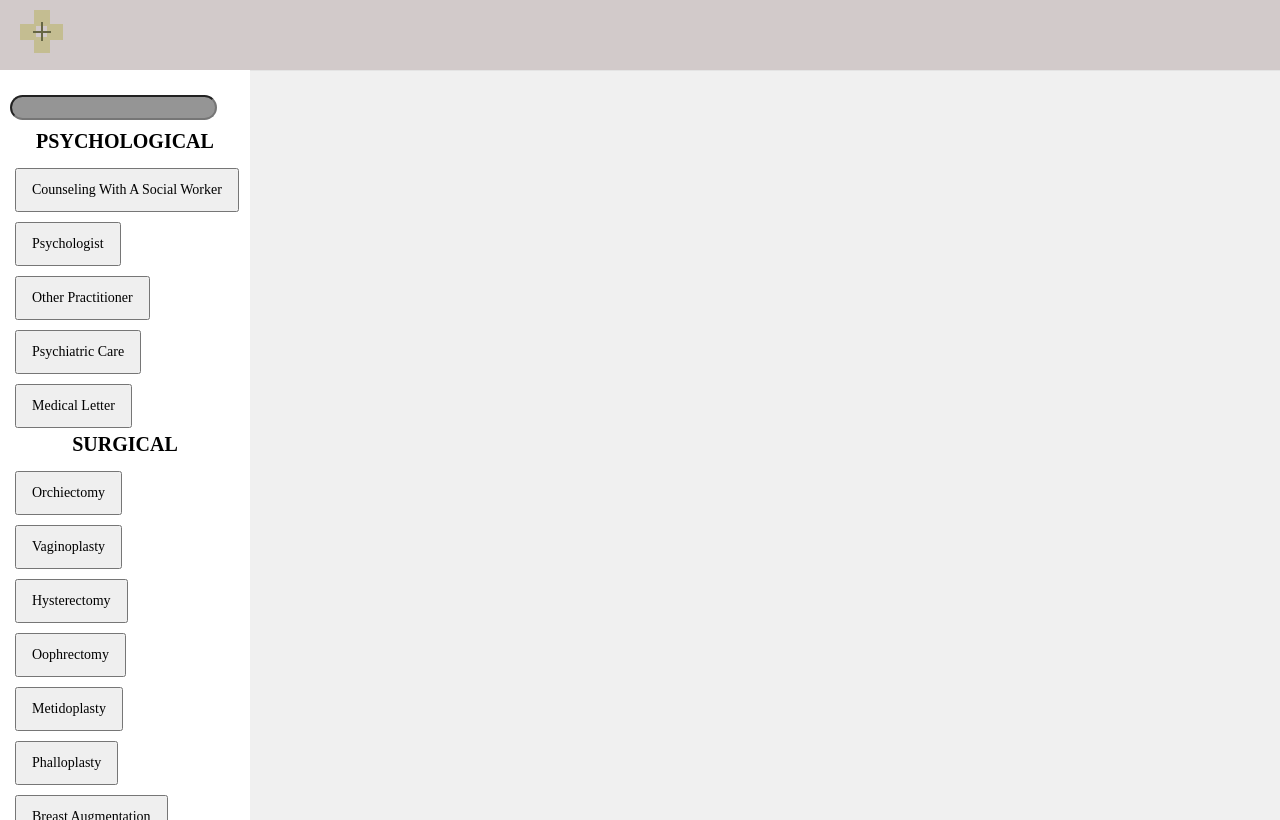
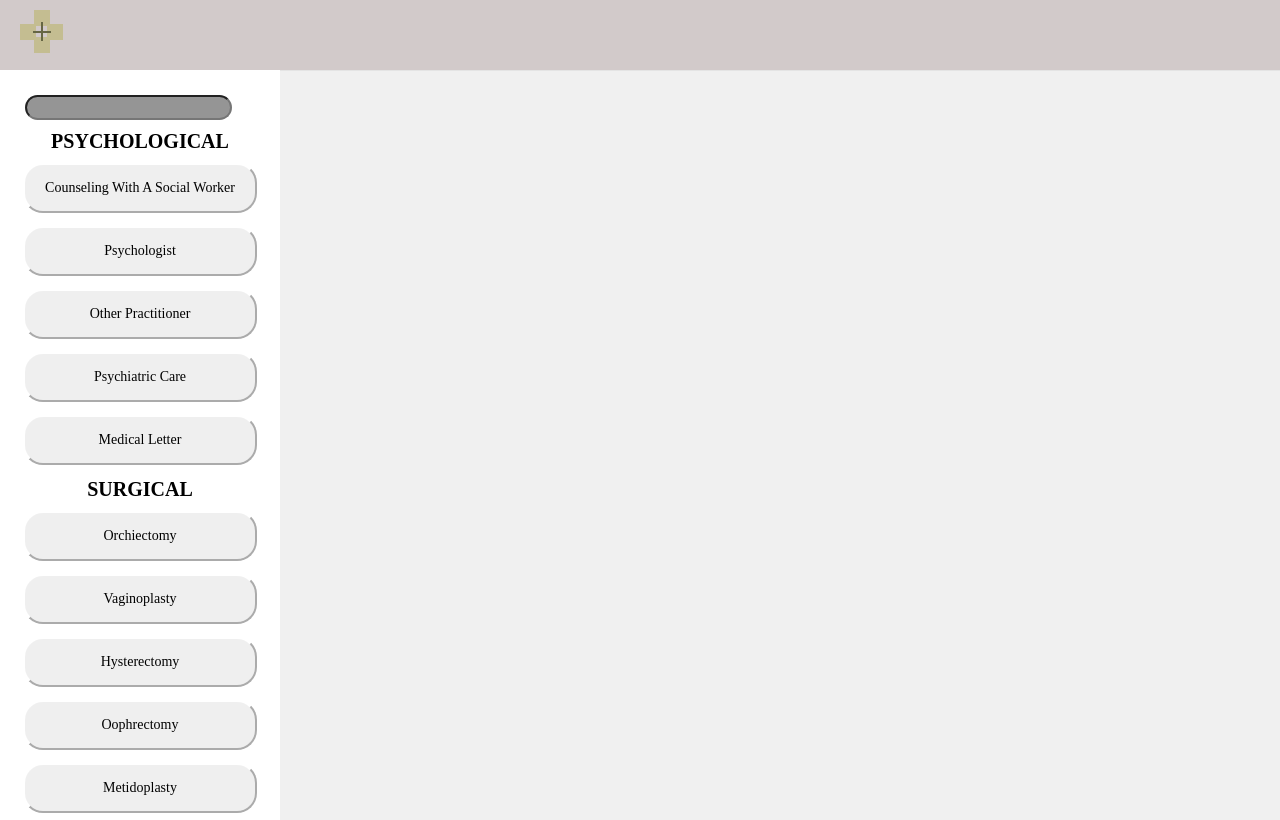
Before and after one commit to shenjunjie2003/Affirmative, a Flask app: page / in a window 1280 px wide. Run offline with Flask 3, Linux system fonts and the light colour scheme; parts of the project's set-up code (start-up, migrations or seed data) failed here and were passed over.

Commit message:
updated homepage's style

```diff
--- a/affirmative_app/templates/index.html
+++ b/affirmative_app/templates/index.html
@@ -45,7 +45,7 @@
             bottom: 0;
             top: 80px;
             background-color: white;
-            width: 250px;
+            width: 280px;
             z-index: 200;
             padding-top: 5px;
             overflow-y: auto; /* Allow vertical scrolling */
@@ -83,16 +83,16 @@
             flex-wrap: wrap;
             justify-content: center;
             width: 70%;
-            box-sizing: border-box;
         }
 
-        button {
-            padding: 10px;
-            margin: 5px;
+        form {
             font-size: 16px;
             cursor: pointer;
-            width: 100%;
+            width: 90%;
             box-sizing: border-box;
+            margin-bottom: 13px;
+            margin-left: auto;
+            margin-right: auto;
         }
 
         .category-buttons {
@@ -119,7 +119,10 @@
             font-weight: 400;
             width: 100%;
             text-transform: capitalize;
-            line-height: 20px;
+            line-height: 40px;
+            padding: 3px;
+            border-radius: 20px;
+            border-color: white;
         }
 
     </style>
```
